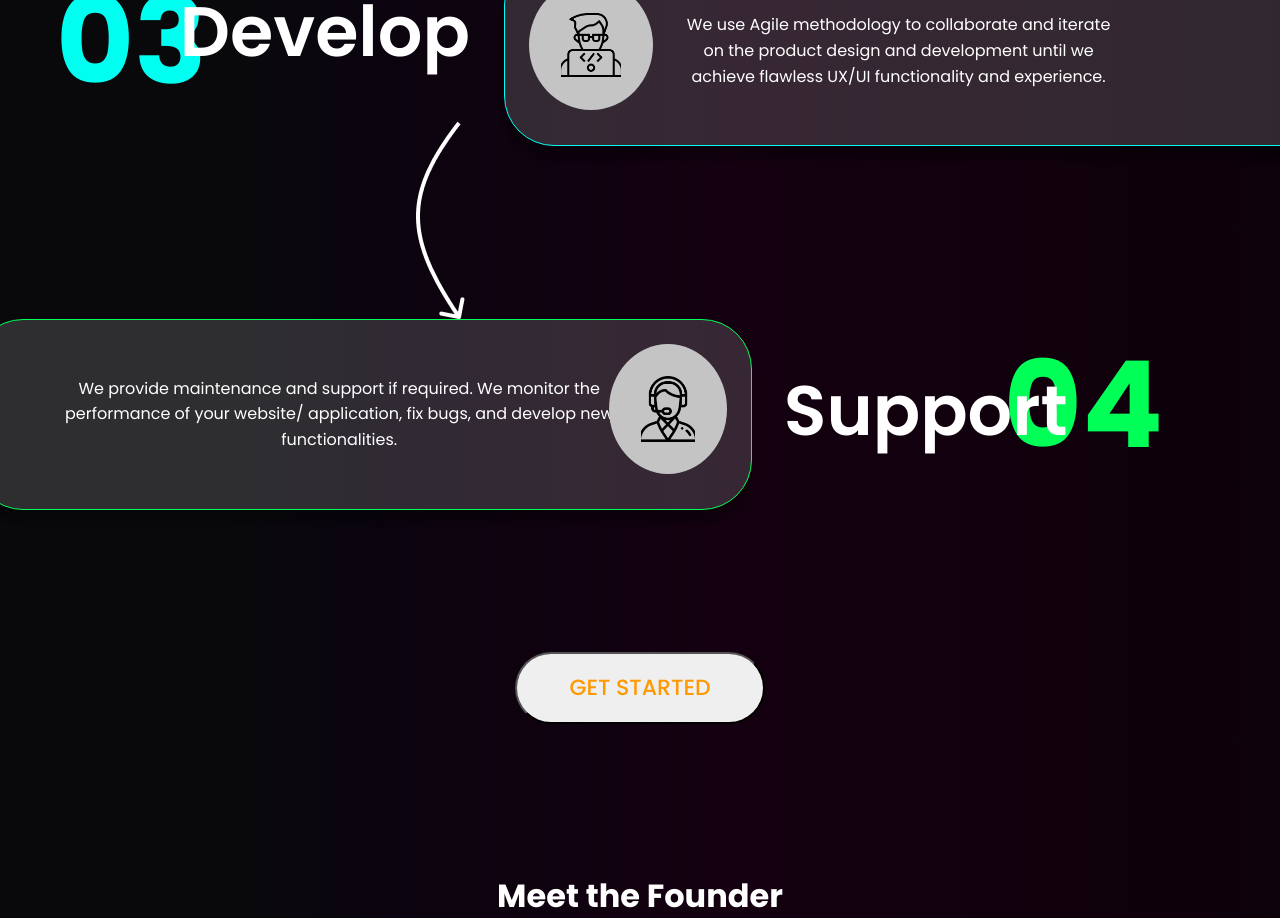
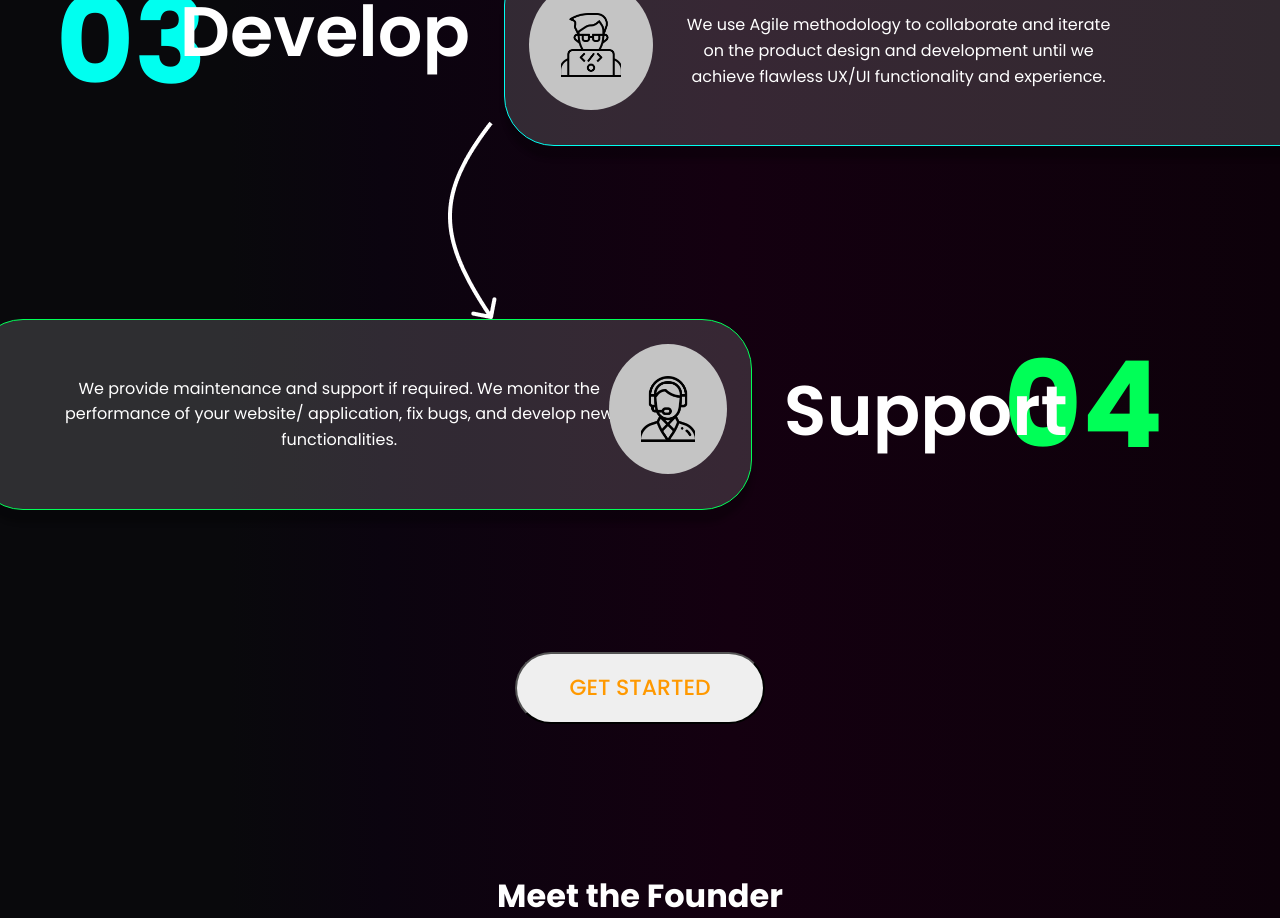
Before and after one commit to befog-dev-team/Befog-Website, a React (Vite) app in the folder client/: page / in a window 1280 px wide. Shown: the part 2820-3738 px from the top of the page. Built offline with nearby package versions, Linux system fonts and the light colour scheme; a web font is replaced by a local one.

Commit message:
Add profile pop-up, help section for shop, and improve Navbar UI

```diff
--- a/client/src/pages/Home/Home.css
+++ b/client/src/pages/Home/Home.css
@@ -501,12 +501,15 @@ body {
   }
   .arrowRight img {
     margin: -4.7rem 2rem 0 32rem;
-}
+  }
 }
 
 @media (max-width: 1225px) {
   .arrowleft img {
     margin: 12.5rem 0.5rem 0 11rem;
+  }
+  .arrowRight img {
+    margin: -4.7rem 7rem 0 32rem;
   }
 }
 
@@ -591,7 +594,13 @@ body {
 
 @media (max-width: 1460px) {
   .arrowleft1 img {
-    margin: -4.5rem 6rem 0 -19rem;
+    margin: -4.5rem 2rem 0 -19rem;;
+  }
+}
+
+@media (max-width: 1340px) {
+  .arrowRight img {
+      margin: -4.7rem 7rem 0 32rem;
   }
 }
 
@@ -599,7 +608,11 @@ body {
   .arrowleft1 img {
     margin: -4.5rem 0rem 0 -19rem;
   }
-}
+  .arrowRight img {
+    margin: -4.7rem 13rem 0 32rem;
+  }
+}
+
 
 .arrowRight {
   width: 50px;
```
